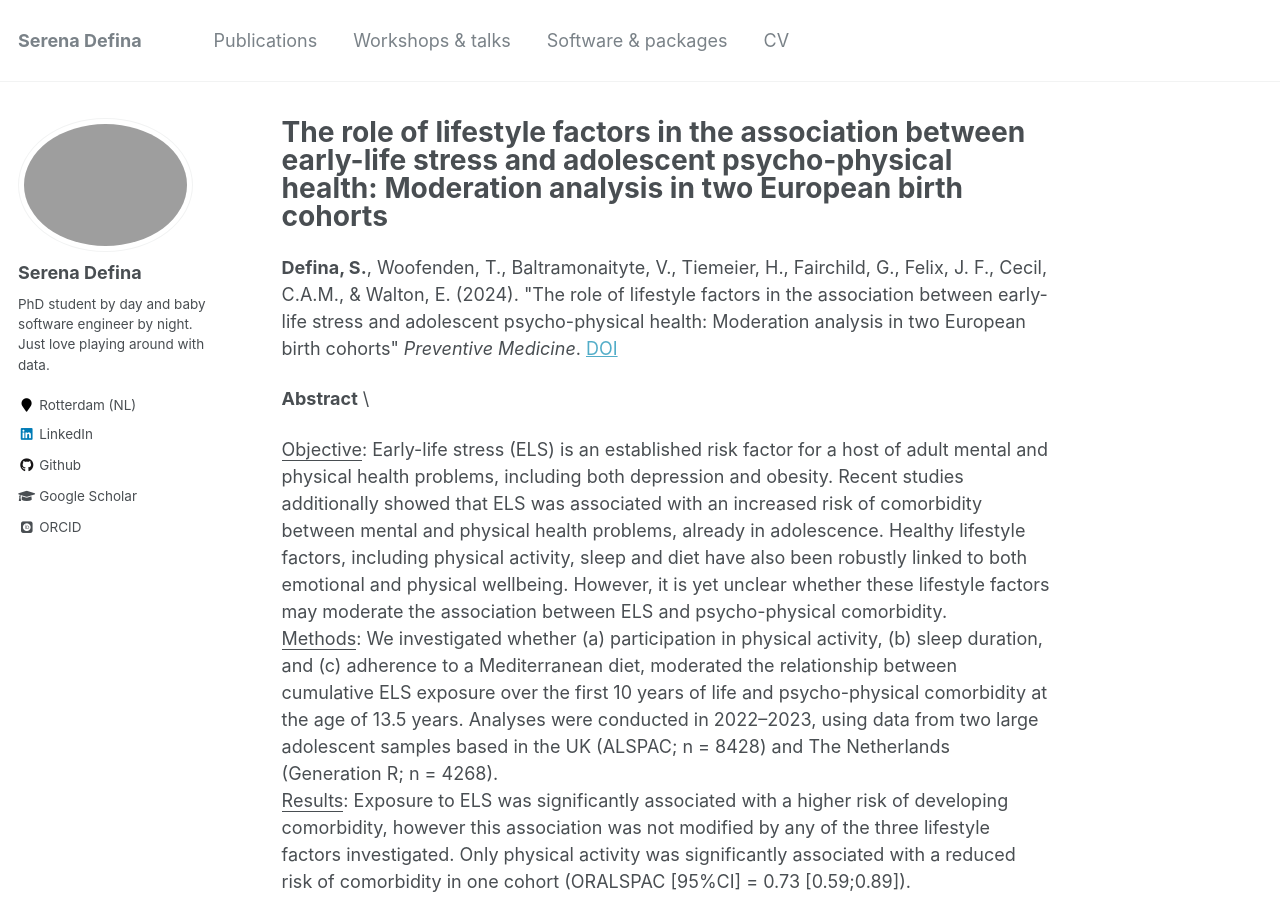
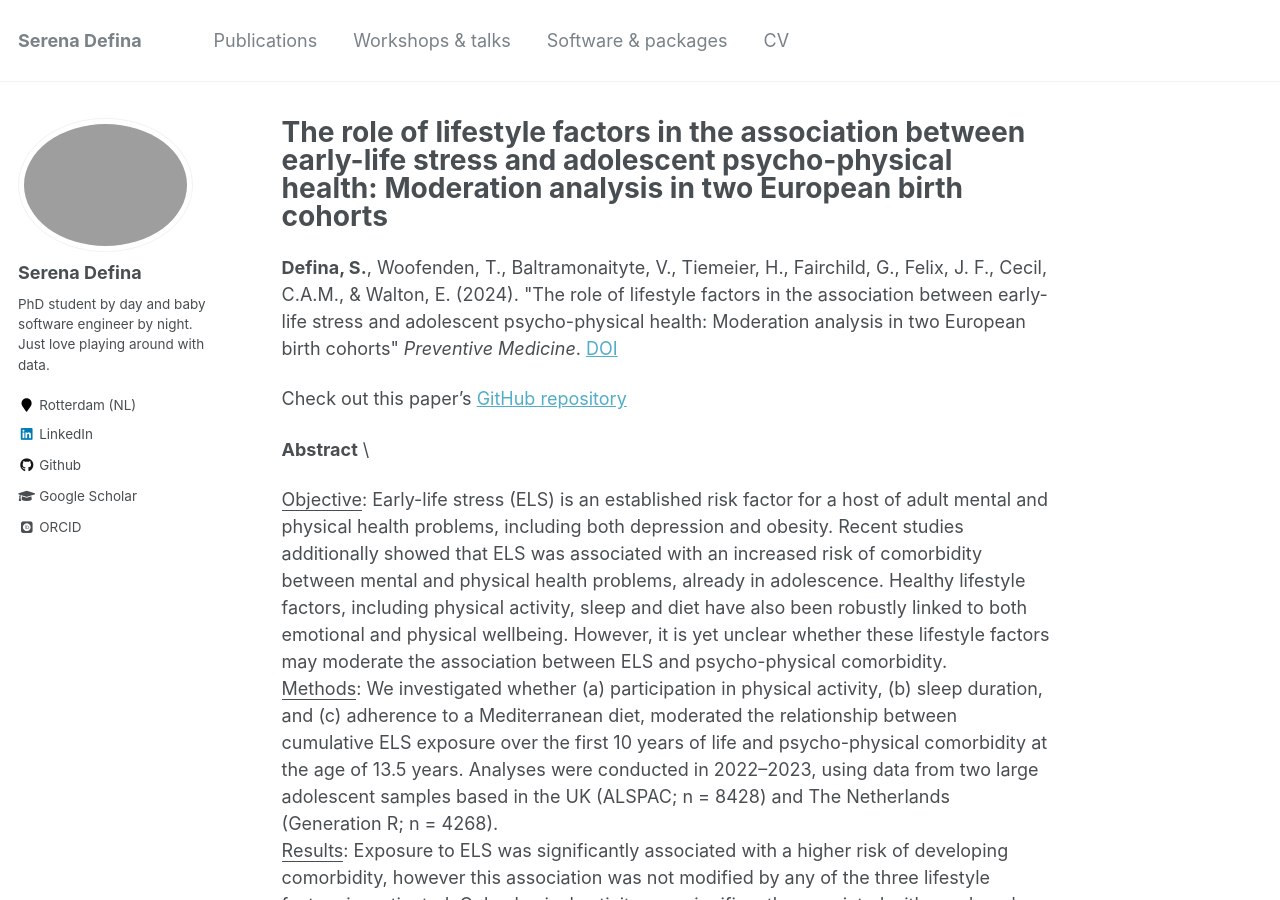
Before and after one commit to SereDef/seredef.github.io, a Jekyll site: the page built from _publications/2024-05-01-ELS-by-lifestyle-paper.md, in a window 1280 px wide and 900 px high. Built offline with Jekyll 4.4.1, drawn with Linux system fonts in a browser that asks for light colours; some web fonts are replaced; some of the changed text lies outside the part shown.

Commit message:
update publication text

```diff
--- a/_publications/2024-05-01-ELS-by-lifestyle-paper.md
+++ b/_publications/2024-05-01-ELS-by-lifestyle-paper.md
@@ -18,6 +18,8 @@ Moderation analysis in two European birth cohorts&quot; <i>Preventive Medicine</
 
 ---
 
+Check out this paper's [GitHub repository](https://github.com/SereDef/lifestyle-moderators-project)
+
 **Abstract** \
 
 <ins>Objective</ins>:
@@ -34,7 +36,7 @@ based in the UK (ALSPAC; n = 8428) and The Netherlands (Generation R; n = 4268).
 <ins>Results</ins>:
 Exposure to ELS was significantly associated with a higher risk of developing comorbidity, however this association was
 not modified by any of the three lifestyle factors investigated. Only physical activity was significantly associated with
-a reduced risk of comorbidity in one cohort (ORALSPAC [95%CI] = 0.73 [0.59;0.89]). \
+a reduced risk of comorbidity in one cohort (OR<sub>ALSPAC</sub> [95%CI] = 0.73 [0.59;0.89]). \
 <ins>Conclusions</ins>:
 In conclusion, while we found some evidence that more frequent physical activity may be associated with a reduction in
 psycho-physical comorbidity, we did not find evidence in support of the hypothesised moderation effects. However, more
```
